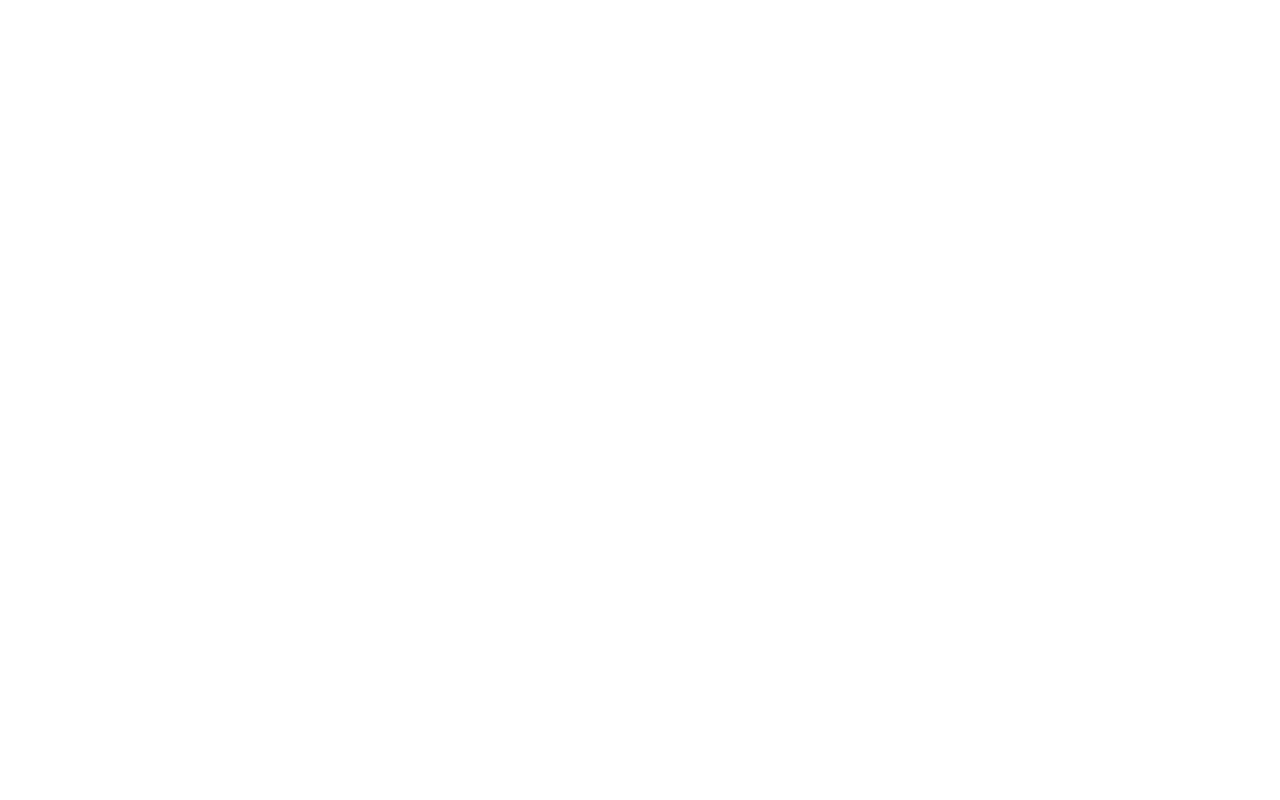
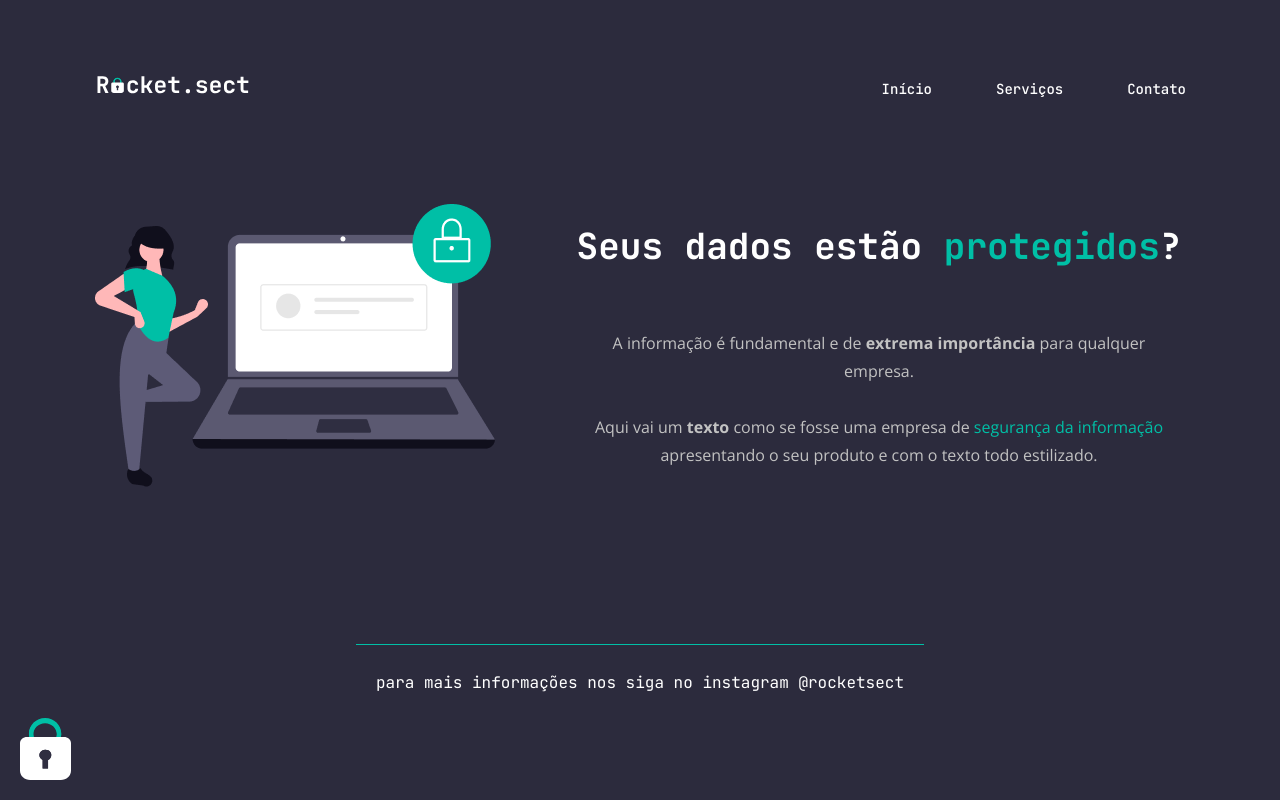
Before and after one commit to fespschulte/RS-Codigo-do-desafio-Fase-02-Recriando-o-Layout, a plain HTML site: page index.html in a window 1280 px wide. Drawn offline with nearby package versions, Linux system fonts and the light colour scheme.

Commit message:
commit final

```diff
--- a/index.html
+++ b/index.html
@@ -5,8 +5,36 @@
   <meta http-equiv="X-UA-Compatible" content="IE=edge">
   <meta name="viewport" content="width=device-width, initial-scale=1.0">
   <title>Rocket.sect</title>
+  <link rel="preconnect" href="https://fonts.googleapis.com">
+  <link rel="preconnect" href="https://fonts.gstatic.com" crossorigin>
+  <link href="https://fonts.googleapis.com/css2?family=JetBrains+Mono:wght@400;500;700&family=Open+Sans:wght@400;700&display=swap" rel="stylesheet">
+  <link rel="stylesheet" href="style.css">
 </head>
 <body>
-
+  <div class="page">
+    <nav>
+      <a href="#">
+        <img src="./images/logo.svg" alt="Logotipo da empresa">
+      </a>
+      <ul>
+        <li><a href="">Início</a></li>
+        <li><a href="">Serviços</a></li>
+        <li><a href="">Contato</a></li>
+      </ul>
+    </nav>
+    <main>
+      <img src="./images/img1.png" alt="Notebook aberto com uma moça na lateral esquerda">
+      <section>
+        <h1>Seus dados estão <span>protegidos</span>?</h1>
+        <p>A informação é fundamental e de <strong>extrema importância</strong> para qualquer <br> empresa.</p>
+        <p> <br></p>
+        <p>Aqui vai um <strong>texto</strong> como se fosse uma empresa de <span>segurança da informação</span> apresentando o seu produto e com o texto todo estilizado.</p>
+      </section>
+    </main>
+    <footer>
+        para mais informações nos siga no instagram<a href="#">&nbsp@rocketsect</a>
+      </footer>
+      <img id="padlock" src="./images/padlock.svg" alt="Cadeado">
+  </div>
 </body>
 </html>
--- a/style.css
+++ b/style.css
@@ -0,0 +1,98 @@
+body {
+  margin: 0;
+  min-height: 100vh;
+  background: #2C2B3D;
+
+}
+.page {
+  width: 1092px;
+  font-family: 'JetBrains Mono', monospace;
+  margin: 0 auto 0;
+  padding-top: 71px;
+}
+
+nav {
+  display: flex;
+  align-items: center;
+  justify-content: space-between;
+  font-family: 'JetBrains Mono', monospace;
+  font-style: normal;
+  font-weight: 700;
+  font-size: 24px;
+  line-height: 28px;
+  padding-bottom: 101px;
+}
+
+nav img {
+  height: 23px;
+}
+
+ul {
+  margin:0;
+  list-style: none;
+  display:flex;
+  gap: 64px;
+}
+
+a {
+  text-decoration: none;
+  color: #FFFFFF;
+}
+
+nav a{
+  font-size: 14px;
+  font-weight: 500;
+}
+
+main {
+  display: flex;
+  align-items: center;
+  justify-content: space-between;
+  gap: 77px;
+  padding-bottom: 157px;
+}
+
+section{
+  display: flex;
+  flex-direction: column;
+  align-items: center;
+}
+
+section h1{
+  font-size: 36px;
+  font-weight: 700;
+  color:#FFFFFF;
+  margin: 0 0 59px;
+}
+
+span{
+  color: #00BFA6;
+}
+
+section p {
+  font-family: 'Open Sans', sans-serif;
+  font-weight: 400;
+  font-size: 16px;
+  line-height: 28px;
+  text-align: center;
+  color:#C2C2C2;
+  margin: 0;
+
+}
+
+footer {
+  color: #FFFFFF;
+  margin: auto;
+  display: flex;
+  justify-content: center;
+  border-top: 1px solid #00BFA6;
+  width: 568px;
+  padding-top: 27px;
+}
+#padlock {
+  position: absolute;
+  width: 51px;
+  height: 62px;
+  left: 20px;
+  bottom: 20px;
+}
```
